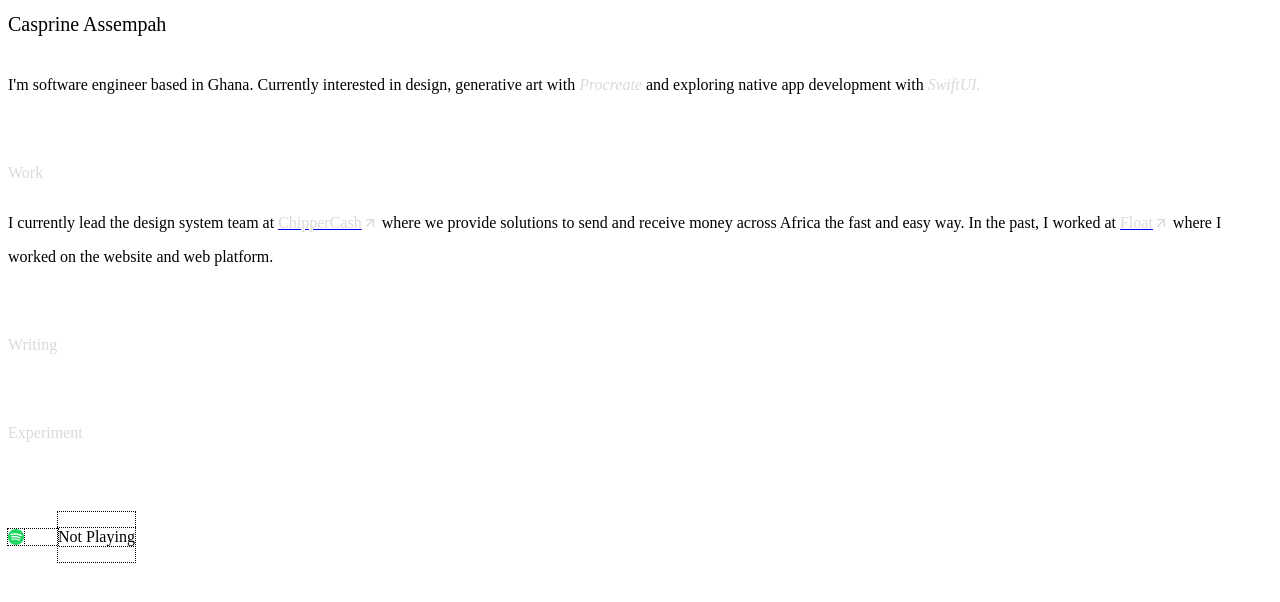
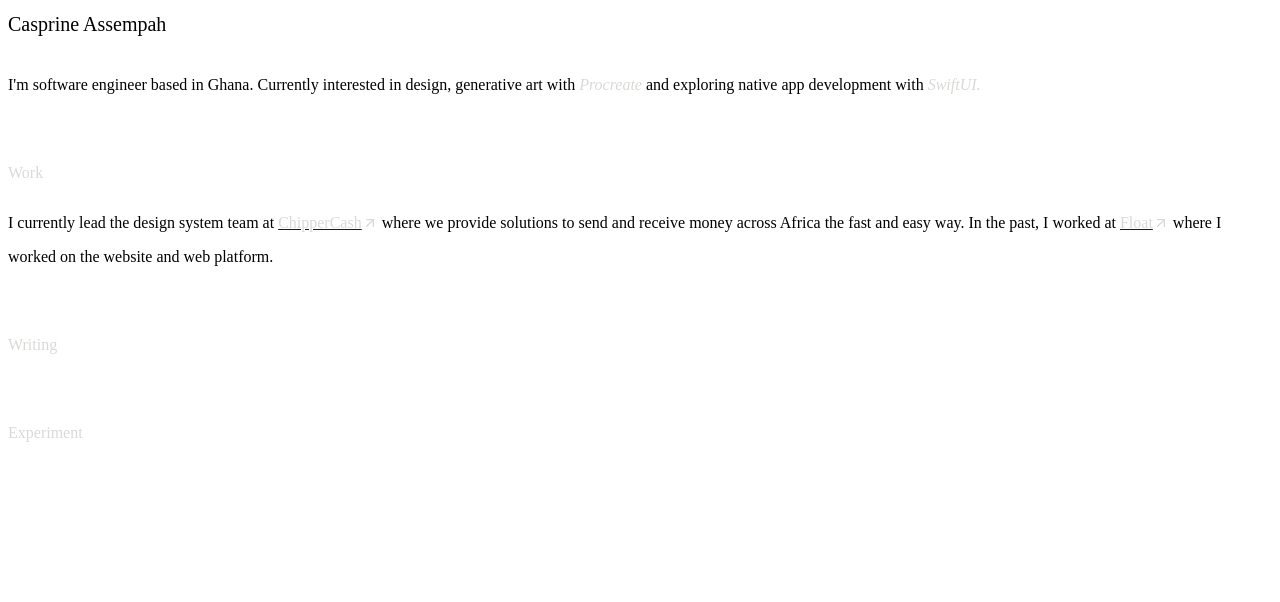
Before and after one commit to cr34t1ve/yggdrasil, a Next.js app: page / in a window 1280 px wide. Shown: the top 602 px of the page. Built offline with nearby package versions, Linux system fonts and the light colour scheme; no server answers.

Commit message:
fix flickering

```diff
--- a/components/shared/NowPlaying.tsx
+++ b/components/shared/NowPlaying.tsx
@@ -16,6 +16,8 @@ export const NowPlaying = () => {
 
   return (
     <Wrapper>
+      {data && (
+        <>
           <>
             {data?.isPlaying ? (
               <div className="animated-synthesizer">
@@ -49,6 +51,8 @@ export const NowPlaying = () => {
               <p>Not Playing</p>
             </div>
           )}
+        </>
+      )}
     </Wrapper>
   );
 };
```
Lines whose indentation alone changed are shown as unchanged.
